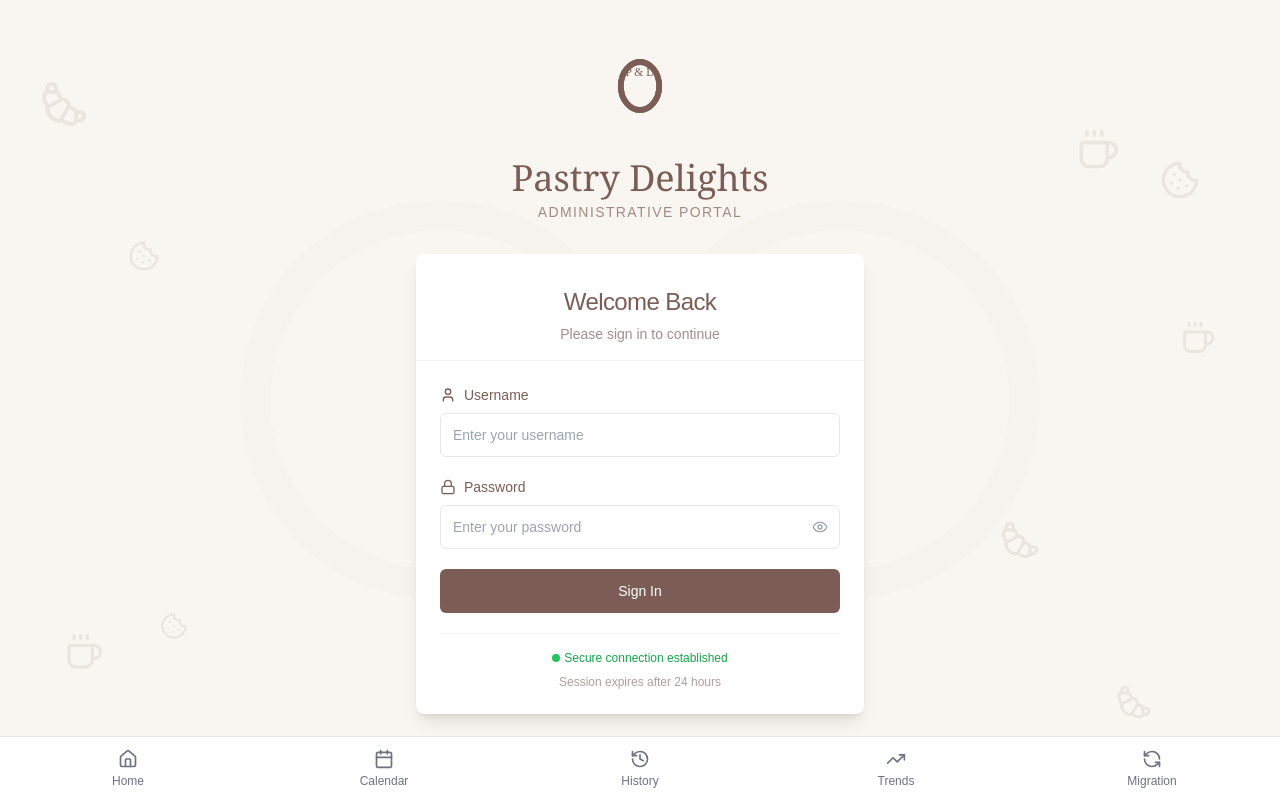
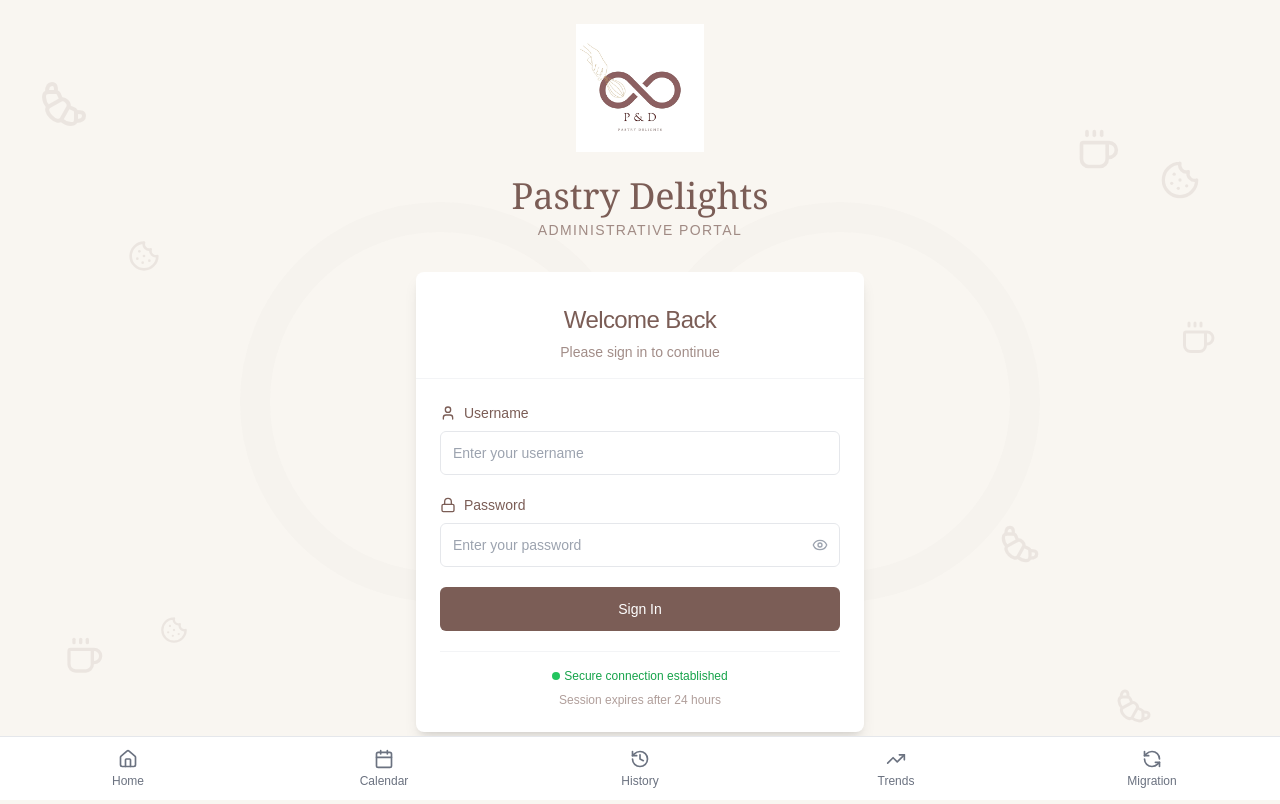
Before and after one commit to prathipmammen/v0-pastrydelightsapp, a Next.js app: page /login in a window 1280 px wide. Built offline with nearby package versions, Linux system fonts and the light colour scheme.

Commit message:
fix: correct login page logo path to pd-logo-infinity.png
Co-authored-by: null <212266732+prathipmammen@users.noreply.github.com>

```diff
--- a/app/login/page.tsx
+++ b/app/login/page.tsx
@@ -9,6 +9,7 @@ import { Label } from "@/components/ui/label"
 import { Card, CardContent, CardHeader, CardTitle } from "@/components/ui/card"
 import { AlertCircle, Eye, EyeOff, Lock, User, Coffee, Cookie, Croissant } from "lucide-react"
 import { useAuth } from "@/lib/auth-context"
+import Image from "next/image"
 
 export default function LoginPage() {
   const [username, setUsername] = useState("")
@@ -105,25 +106,14 @@ export default function LoginPage() {
         >
           {/* Logo */}
           <div className="flex justify-center mb-6">
-            <div className="w-24 h-24 relative">
-              <svg viewBox="0 0 100 100" className="w-full h-full text-[#7B5D56]">
-                <path
-                  d="M30,50 C30,35 40,25 50,25 C60,25 70,35 70,50 C70,65 60,75 50,75 C40,75 30,65 30,50 Z"
-                  stroke="currentColor"
-                  strokeWidth="6"
-                  fill="none"
-                />
-                <path
-                  d="M50,25 C60,25 70,35 70,50 C70,65 60,75 50,75 C40,75 30,65 30,50 C30,35 40,25 50,25 Z"
-                  stroke="currentColor"
-                  strokeWidth="6"
-                  fill="none"
-                  transform="translate(100, 0) scale(-1, 1)"
-                />
-                <text x="50" y="40" textAnchor="middle" fontSize="12" fill="currentColor" fontFamily="serif">
-                  P & D
-                </text>
-              </svg>
+            <div className="w-32 h-32 relative">
+              <Image
+                src="/images/pd-logo-infinity.png"
+                alt="Pastry Delights Logo"
+                width={128}
+                height={128}
+                className="object-contain"
+              />
             </div>
           </div>
 
```
